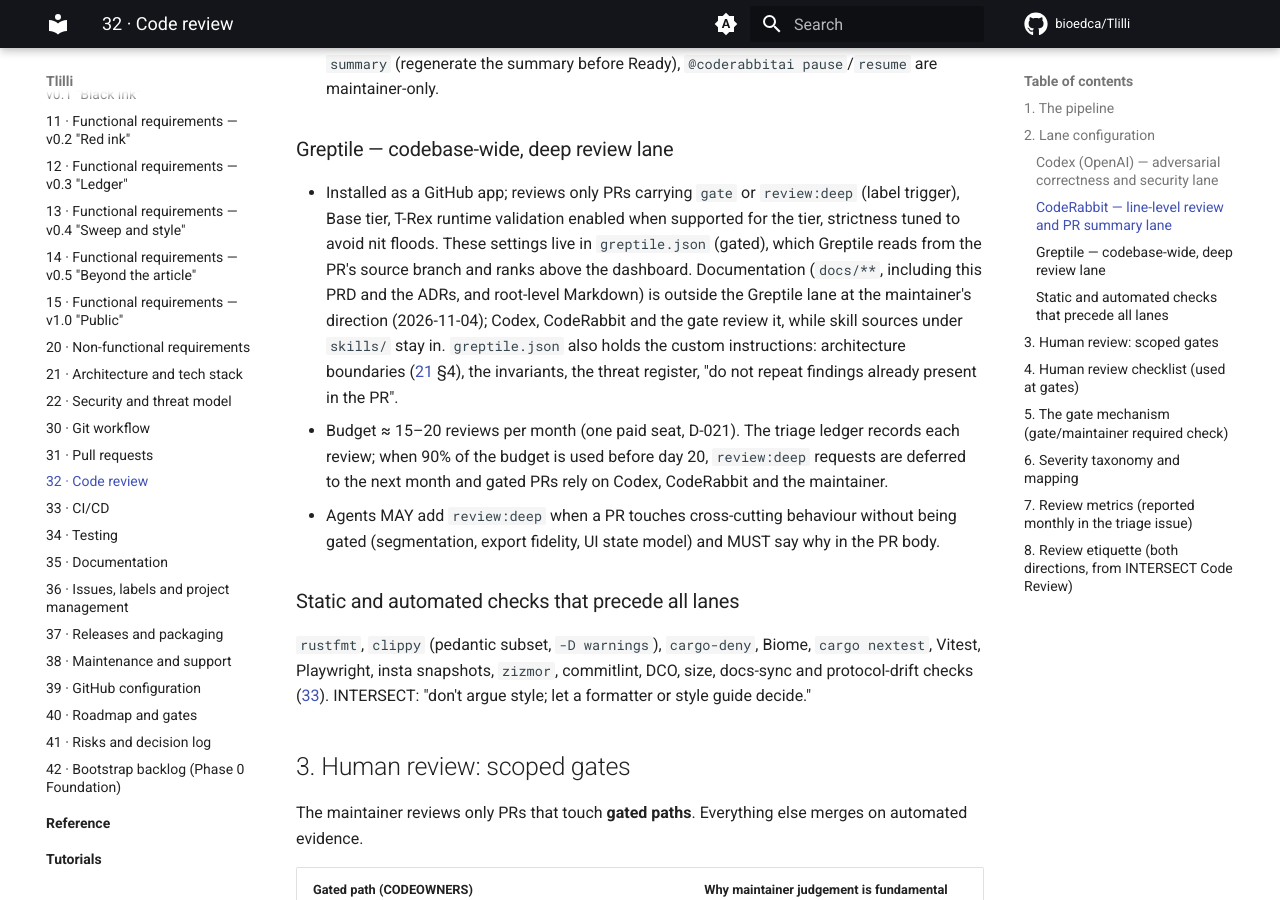
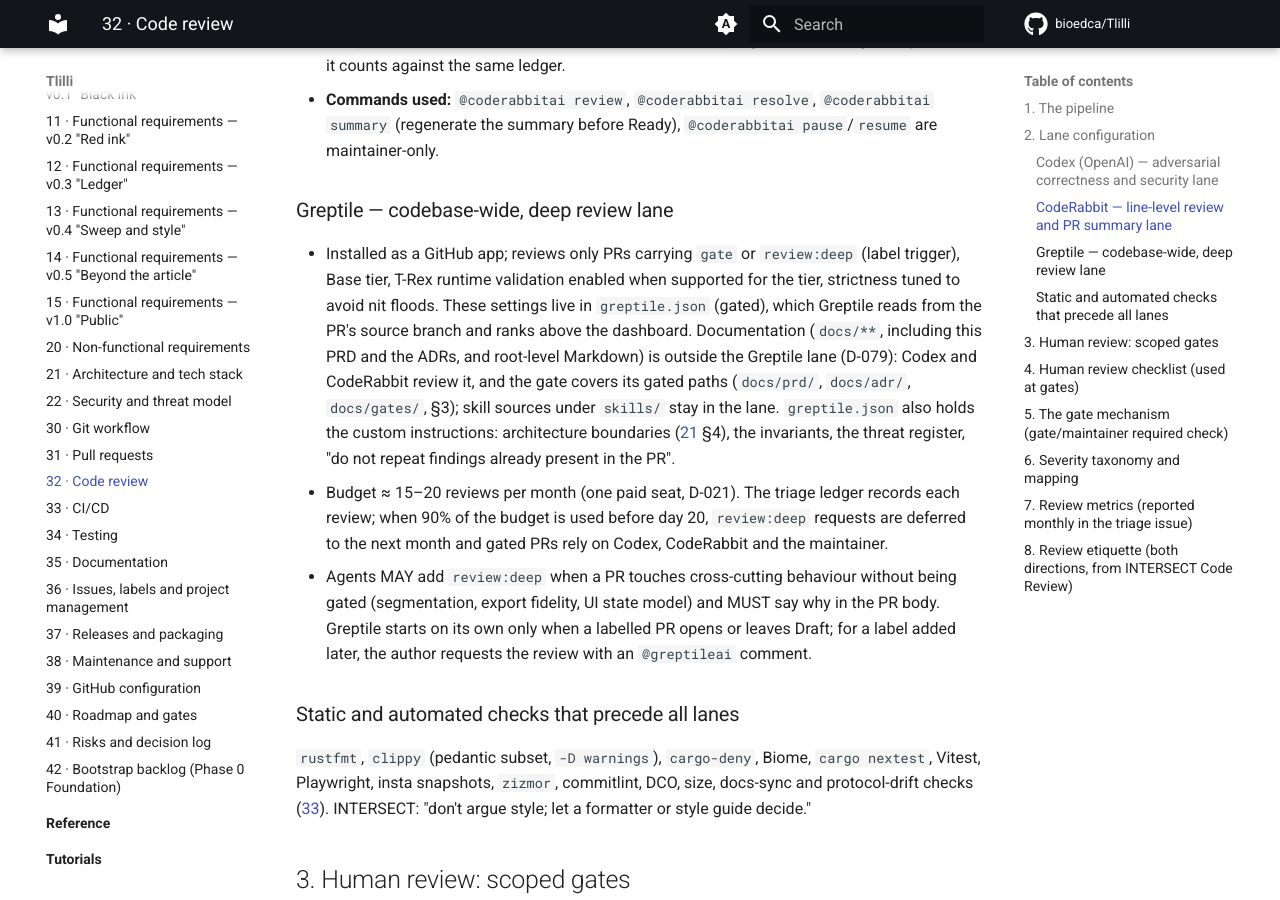
Before and after one commit to bioedca/Tlilli, an MkDocs documentation site: the page built from docs/prd/32-code-review.md, in a window 1280 px wide and 900 px high, scrolled down 3509 px. Built offline with MkDocs 1.6.1 and Material for MkDocs 9.7.7, drawn with Linux system fonts in a browser that asks for light colours; comment, search, counter and statistics services are not loaded; some of the changed text lies outside the part shown.

Commit message:
docs(prd): record the greptile documentation exception as D-079
CodeRabbit round 2. D-079 records that greptile.json keeps docs/** and
root-level Markdown out of the Greptile lane while skill sources stay
in, amending D-020; PRD 32 section 1 step 3 and section 2 cite it, and
the gate's coverage is limited to its gated documentation paths. The
INV-08 instruction now allows the traffic the PRD permits (resolver
hosts, the updater check the user enables, the v0.5 tunnel process),
and PRD 32 says a review:deep label added after a PR opens needs an
@greptileai comment.

Signed-off-by: bioedca <131809205+bioedca@users.noreply.github.com>

```diff
--- a/docs/prd/32-code-review.md
+++ b/docs/prd/32-code-review.md
@@ -20,7 +20,7 @@
 | 0' | **Codex local** | Before push and after each local fix | `codex review --base origin/main` (or `codex exec review --base origin/main --json` for scripted loops) returns no findings. Repeat as many rounds as needed; Codex rounds are not the scarce resource (ChatGPT Pro, D-016). Record the round count in the PR body |
 | 1 | **Codex cloud** | Author comments `@codex review` once Linux lane is green on the Draft | One review with zero unresolved findings. If the round produced code changes, run another `@codex review` after pushing. Low-severity findings may be closed with a written reason in the thread (D-018) |
 | 2 | **CodeRabbit** | Author comments `@coderabbitai review` after step 1 is clean **and** the quota ledger allows it | All actionable findings fixed or declined with reason; threads resolved via `@coderabbitai resolve`. A second round only if the first caused code changes (D-019) |
-| 3 | **Greptile deep review** | Automatic on PRs with the `gate` label; on demand with `review:deep` | Findings handled like CodeRabbit's; budget ≈ 15–20 per month (one paid seat, D-021) tracked in the triage ledger. Base tier with T-Rex runtime validation enabled where Greptile supports it |
+| 3 | **Greptile deep review** | Automatic on PRs with the `gate` label; on demand with `review:deep`; documentation is outside the lane (D-079) | Findings handled like CodeRabbit's; budget ≈ 15–20 per month (one paid seat, D-021) tracked in the triage ledger. Base tier with T-Rex runtime validation enabled where Greptile supports it |
 | 4 | **Human gate** | PR has `gate` label and is Ready | Maintainer approval (review approval, or `gate:approved` label when the maintainer is the PR author of record) — see §5 — or the maintainer's authorization relayed in the agent session, recorded in the PR body and merged through the ruleset's admin bypass (`PR-GIT-058`, D-078) |
 | 5 | **Merge** | Author enables auto-merge at Ready, or merges a mergeable PR (`PR-PRQ-003`) | The PR lands (rebase) once the branch is up to date with `main` and all required checks pass; an agent merges only with no maintainer decision open, or on the maintainer's authorization (`PR-GIT-058`). On a relayed authorization every required check except `gate/maintainer` passes, and the ruleset's admin bypass covers that one status (`PR-REV-012`) |
 
@@ -50,9 +50,9 @@ Rules:
 - **Commands used:** `@coderabbitai review`, `@coderabbitai resolve`, `@coderabbitai summary` (regenerate the summary before Ready), `@coderabbitai pause`/`resume` are maintainer-only.
 
 ### Greptile — codebase-wide, deep review lane
-- Installed as a GitHub app; reviews only PRs carrying `gate` or `review:deep` (label trigger), Base tier, T-Rex runtime validation enabled when supported for the tier, strictness tuned to avoid nit floods. These settings live in `greptile.json` (gated), which Greptile reads from the PR's source branch and ranks above the dashboard. Documentation (`docs/**`, including this PRD and the ADRs, and root-level Markdown) is outside the Greptile lane at the maintainer's direction (2026-11-04); Codex, CodeRabbit and the gate review it, while skill sources under `skills/` stay in. `greptile.json` also holds the custom instructions: architecture boundaries ([21](21-architecture-and-tech-stack.md) §4), the invariants, the threat register, "do not repeat findings already present in the PR".
+- Installed as a GitHub app; reviews only PRs carrying `gate` or `review:deep` (label trigger), Base tier, T-Rex runtime validation enabled when supported for the tier, strictness tuned to avoid nit floods. These settings live in `greptile.json` (gated), which Greptile reads from the PR's source branch and ranks above the dashboard. Documentation (`docs/**`, including this PRD and the ADRs, and root-level Markdown) is outside the Greptile lane (D-079): Codex and CodeRabbit review it, and the gate covers its gated paths (`docs/prd/`, `docs/adr/`, `docs/gates/`, §3); skill sources under `skills/` stay in the lane. `greptile.json` also holds the custom instructions: architecture boundaries ([21](21-architecture-and-tech-stack.md) §4), the invariants, the threat register, "do not repeat findings already present in the PR".
 - Budget ≈ 15–20 reviews per month (one paid seat, D-021). The triage ledger records each review; when 90% of the budget is used before day 20, `review:deep` requests are deferred to the next month and gated PRs rely on Codex, CodeRabbit and the maintainer.
-- Agents MAY add `review:deep` when a PR touches cross-cutting behaviour without being gated (segmentation, export fidelity, UI state model) and MUST say why in the PR body.
+- Agents MAY add `review:deep` when a PR touches cross-cutting behaviour without being gated (segmentation, export fidelity, UI state model) and MUST say why in the PR body. Greptile starts on its own only when a labelled PR opens or leaves Draft; for a label added later, the author requests the review with an `@greptileai` comment.
 
 ### Static and automated checks that precede all lanes
 `rustfmt`, `clippy` (pedantic subset, `-D warnings`), `cargo-deny`, Biome, `cargo nextest`, Vitest, Playwright, insta snapshots, `zizmor`, commitlint, DCO, size, docs-sync and protocol-drift checks ([33](33-ci-cd.md)). INTERSECT: "don't argue style; let a formatter or style guide decide."
```
Also changed, not shown: docs/prd/41-risks-and-decision-log.md (+1 -0 lines), greptile.json (+1 -1 lines).
